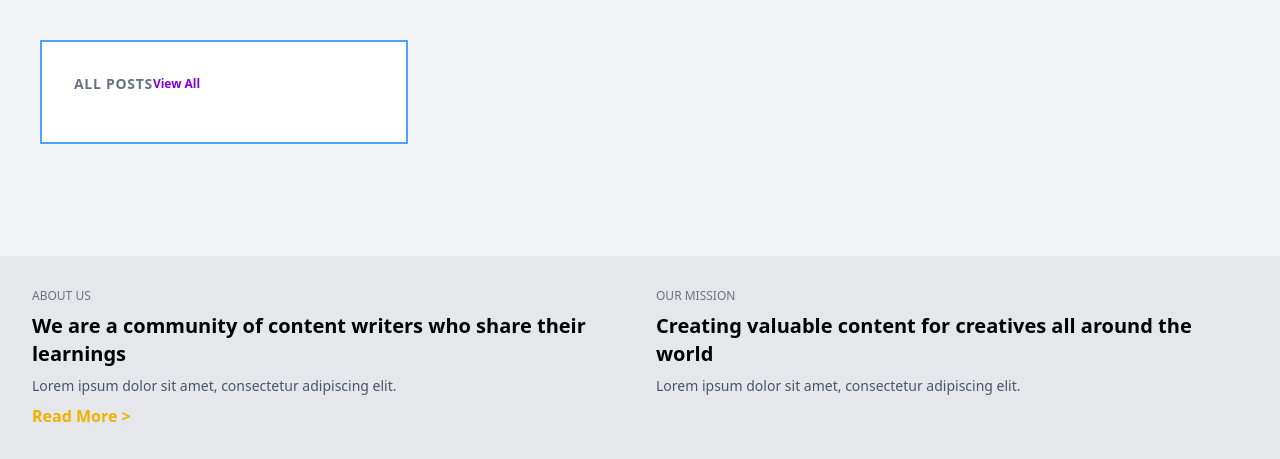
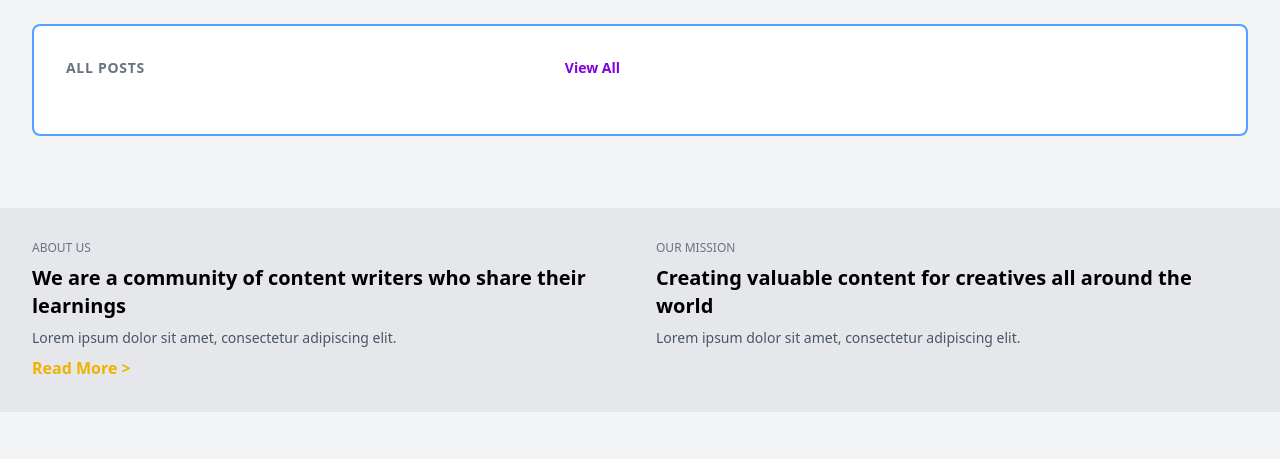
Before and after one commit to Navi7-design/-LogicRoom, a Django app: page / in a window 1280 px wide. Shown: the part 624-1083 px from the top of the page. Run offline with Django 5.2, Linux system fonts and the light colour scheme; data that the repository does not hold is empty; parts of the project's set-up code (start-up, migrations or seed data) failed here and were passed over.

```diff
--- a/templates/index.html
+++ b/templates/index.html
@@ -50,85 +50,110 @@
 
 </section>
 
-<div class="max-w-8xl mx-auto p-6  ">
-    <div class="flex flex-row overflow-x-auto p-4 space-x-4 ">
-        <!-- Блок 1 -->
+<div class="max-w-7xl mx-auto px-4 sm:px-6 lg:px-8">
+
+    <div class="py-6">
 
         <div
-            class="flex-shrink-0 min-w-[300px] grid md:grid-cols-2 gap-12 border-2 border-blue-400 p-8 bg-white mb-6">
+            class="grid grid-cols-1 lg:grid-cols-2 gap-6 lg:gap-10 border-2 border-blue-400 bg-white rounded-lg p-4 sm:p-6 lg:p-8">
+
+            <!-- Featured Post -->
             {% for post in posts %}
-            <div id="post-{{post.id}}"
-                class="{% if not forloop.first %} md:hidden {% endif %} ">
-                <p
-                    class="text-sm text-gray-500 mb-4 uppercase font-bold tracking-wider">Featured
-                    Post</p>
+            <div
+                id="post-{{ post.id }}"
+                class="{% if not forloop.first %}hidden lg:block{% endif %}">
+
+                <p class="text-xs sm:text-sm text-gray-500 uppercase font-bold tracking-wider mb-4">
+                    Featured Post
+                </p>
 
                 {% if post.image %}
-                <img src="{{ post.image.url }}"
-                    class="w-full h-64 object-cover rounded-sm shadow-sm"
-                    alt="{{ post.title }}">
+                <img
+                    src="{{ post.image.url }}"
+                    alt="{{ post.title }}"
+                    class="w-full h-56 sm:h-72 lg:h-80 object-cover rounded-md shadow">
                 {% endif %}
-                <p
-                    class="text-sm text-gray-500 mb-4 uppercase font-bold tracking-wider">Category:
-                    {{ post.category }}
+
+                <p class="mt-4 text-xs sm:text-sm text-gray-500 uppercase font-bold tracking-wider">
+                    Category: {{ post.category }}
                 </p>
 
-                <p class="text-xs text-gray-400 mt-4">
-                    By <span
-                        class="text-purple-700 font-bold">{{post.author.username}}</span>
-                    | {{post.created_at|date:"M d, Y"}}
+                <p class="mt-3 text-xs text-gray-400">
+                    By
+                    <span class="text-purple-700 font-bold">
+                        {{ post.author.username }}
+                    </span>
+                    |
+                    {{ post.created_at|date:"M d, Y" }}
                 </p>
 
-                <h2
-                    class="text-2xl font-bold mt-3 text-gray-900 leading-tight">
+                <h2 class="mt-3 text-2xl lg:text-3xl font-bold text-gray-900 leading-tight">
                     {{ post.title }}
                 </h2>
 
-                <p
-                    class="text-gray-600 text-sm mt-3 leading-relaxed">
-                    {{ post.short_description|truncatechars:160}}
+                <p class="mt-4 text-gray-600 text-sm sm:text-base leading-relaxed">
+                    {{ post.short_description|truncatechars:160 }}
                 </p>
 
-                <a href="{% url 'post_detail' post.id %}"
-                    class="inline-block mt-3 bg-yellow-400 hover:bg-yellow-500 transition px-8 py-3 text-sm font-bold text-black uppercase">
+                <a
+                    href="{% url 'post_detail' post.id %}"
+                    class="inline-block mt-6 bg-yellow-400 hover:bg-yellow-500 transition duration-200 px-6 py-3 rounded font-bold uppercase text-sm">
                     Read More >
                 </a>
+
             </div>
             {% endfor %}
 
-            <div class="hidden md:block">
-                <div class="flex justify-between items-center mb-4">
-                    <p
-                        class="text-sm text-gray-500 uppercase font-bold tracking-wider">All
-                        Posts</p>
-                    <a href="{% url 'posts' %}"
-                        class="text-purple-700 text-xs font-bold hover:underline">View
-                        All</a>
+            <!-- All Posts -->
+            <div class="hidden lg:block">
+
+                <div class="flex items-center justify-between mb-6">
+
+                    <p class="text-sm text-gray-500 uppercase font-bold tracking-wider">
+                        All Posts
+                    </p>
+
+                    <a
+                        href="{% url 'posts' %}"
+                        class="text-purple-700 text-sm font-bold hover:underline">
+                        View All
+                    </a>
+
                 </div>
 
                 <div class="space-y-4">
+
                     {% for post in posts|slice:"0:3" %}
+
                     <div
-                        data-id="{{post.id}}"
-                        class="posts-preview p-5 transition-all{% if forloop.first %} bg-[#FBF6EA] {% endif %}">
+                        data-id="{{ post.id }}"
+                        class="posts-preview cursor-pointer rounded-lg p-5 transition duration-200 hover:bg-gray-100 {% if forloop.first %}bg-[#FBF6EA]{% endif %}">
+
                         <p class="text-xs text-gray-400 mb-2">
-                            By <span
-                                class="text-purple-700 font-semibold">{{post.author.username}}</span>
+                            By
+                            <span class="text-purple-700 font-semibold">
+                                {{ post.author.username }}
+                            </span>
                             |
-                            {{post.created_at|date:"M d, Y" }}
+                            {{ post.created_at|date:"M d, Y" }}
                         </p>
-                        <p
-                            class="font-bold text-gray-800 text-md leading-snug">
+
+                        <p class="font-bold text-gray-800 leading-snug">
                             {{ post.title }}
                         </p>
+
                     </div>
+
                     {% endfor %}
+
                 </div>
+
             </div>
 
         </div>
 
     </div>
+
 </div>
 
 <div class="grid md:grid-cols-2 mt-12 bg-gray-200 p-8 gap-8">
```
